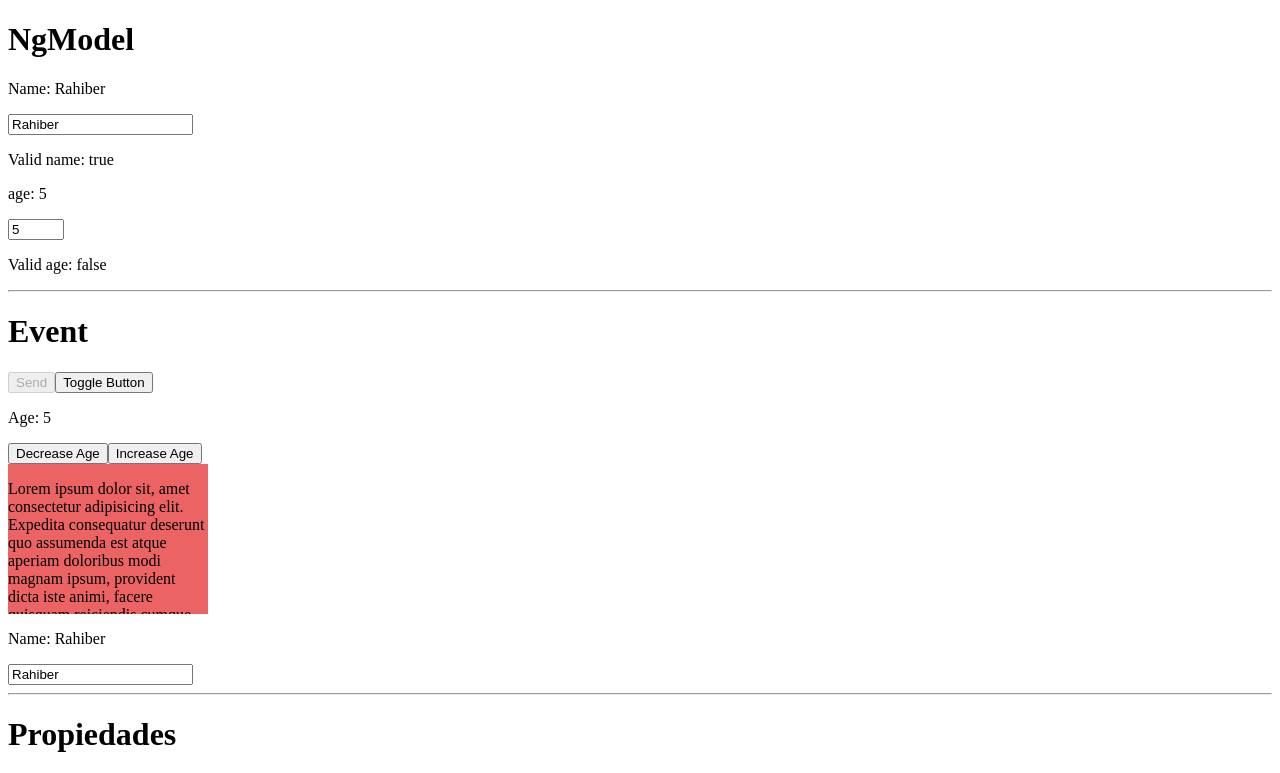
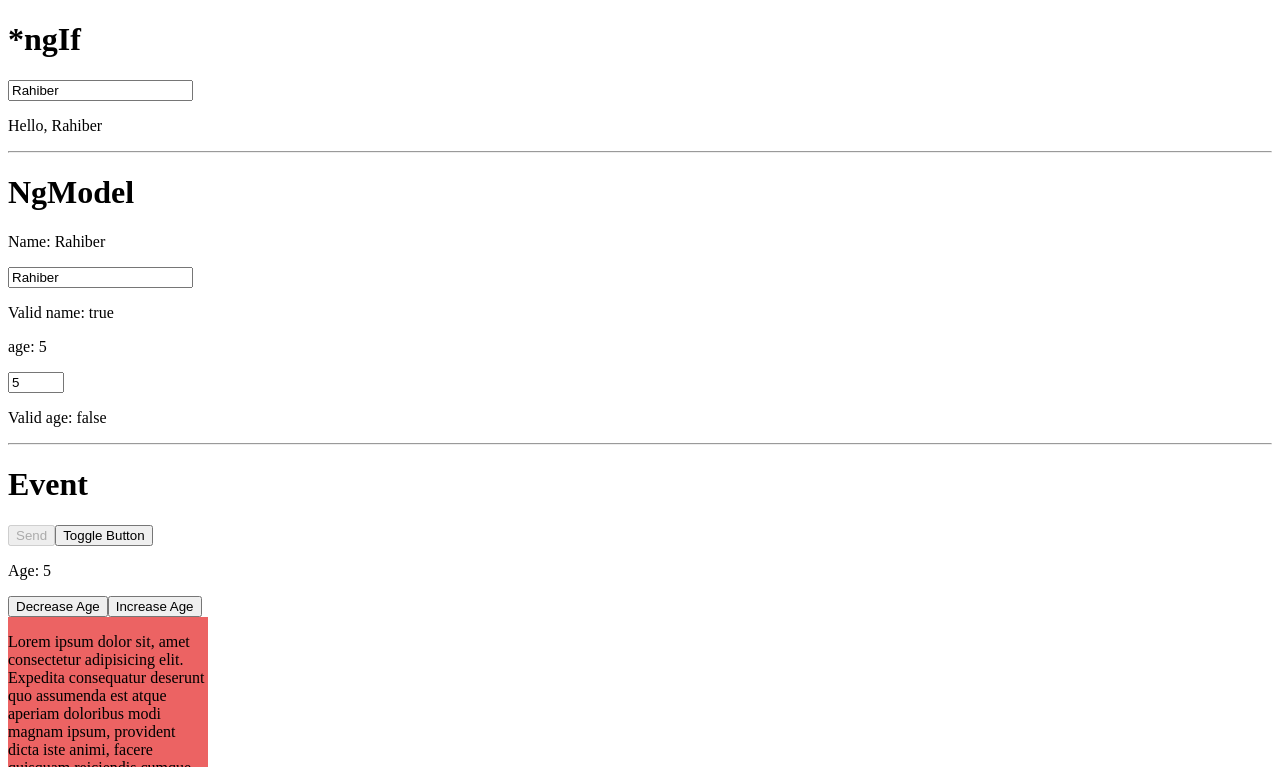
Before and after one commit to RJPC/fundamentosAngular, an Angular app: page / in a window 1280 px wide. Shown: the top 773 px of the page. Built offline with nearby package versions, Linux system fonts and the light colour scheme; grey boxes are pictures that could not be loaded.

Commit message:
Clase 11 - Directiva *ngIf

```diff
--- a/src/app/app.component.html
+++ b/src/app/app.component.html
@@ -1,3 +1,20 @@
+<!--Directiva *ngIf, nos permite agregar una condicion a un elemento HTML para validar
+    si debe ser visualizado o no-->
+<h1>*ngIf</h1>
+<input
+  type="text"
+  [(ngModel)]="name"
+  #nameValid2="ngModel"
+  required
+  minlength="3"
+  maxlength="10"
+>
+<p *ngIf="nameValid2.valid ; else elseBlock">Hello, {{name}}</p>
+<ng-template #elseBlock>
+  <p>Name is valid</p>
+</ng-template>
+<hr>
+
 <!--Date Banding, permite el intercambio de datos bidireccional entre la vista y
     el componente usando ngModel el cual se debe importar en app.module.ts-->
 <h1>NgModel</h1>
@@ -8,6 +25,7 @@
 <input type="number" #ageValid="ngModel" min="18" max="45" required [(ngModel)]="age">
 <p>Valid age: {{ageValid.valid}}</p>
 <hr>
+
 <!--Event Binding, nos perimite escuchar eventos del HTML al componente.ts y ejecutar
     un metodo del componente.ts-->
 <h1>Event</h1>
```
